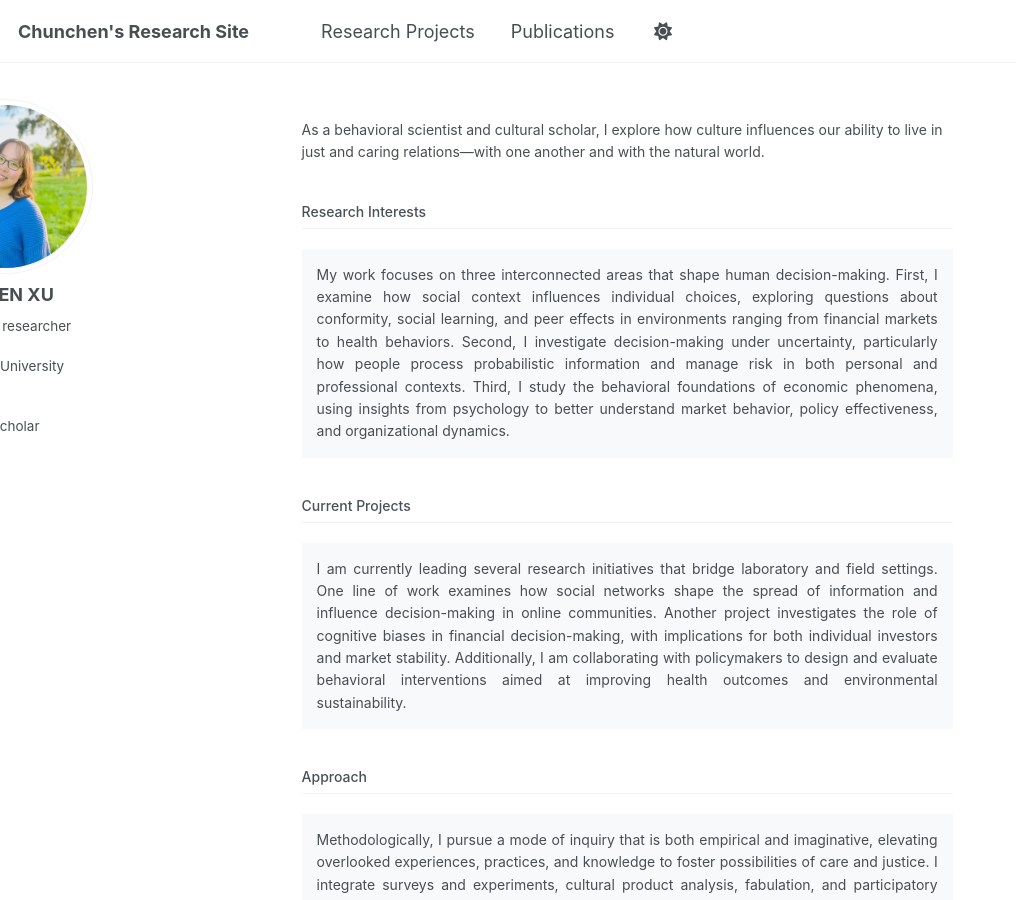
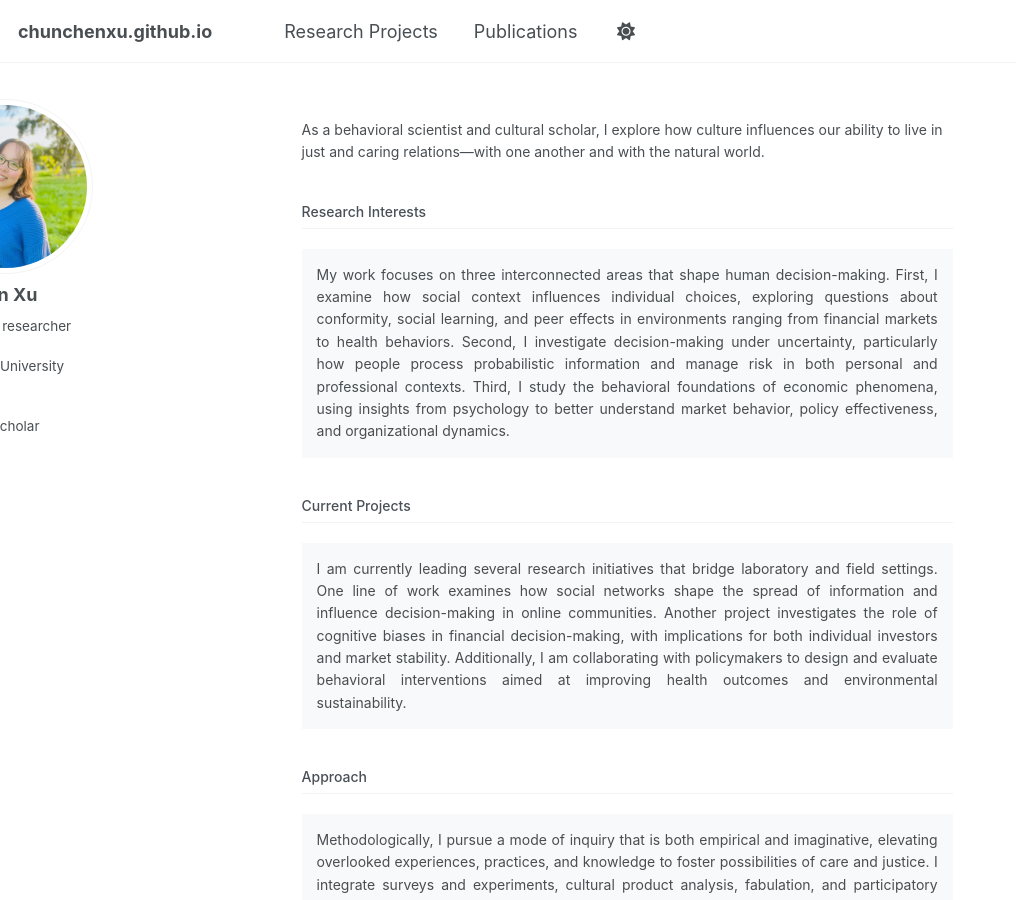
Before and after one commit to chunchenxu/chunchenxu.github.io, a Jekyll site: the page built from _pages/about.html, in a window 1280 px wide and 900 px high. Shown: the whole window, without its empty margins (0-1016 px from the left). Built offline with Jekyll 4.4.1, drawn with Linux system fonts in a browser that asks for light colours; some web fonts are replaced; a script that is not in the unit is left out.

Commit message:
Update _config.yml

```diff
--- a/_config.yml
+++ b/_config.yml
@@ -9,7 +9,7 @@
 # Basic Site Settings
 locale                   : "en-US"
 site_theme               : "default" # Currently available options are "default", "air"
-title                    : "Chunchen's Research Site"
+# title                  : "Chunchen's Research Site"
 title_separator          : "-"
 name                     : &name "Your Name"
 description              : &description "personal description"
@@ -22,7 +22,7 @@ repository               : "chunchenxu/chunchenxu.github.io"
 author:
   # Biographic information
   avatar           : "profile.png"
-  name             : "CHUNCHEN XU"
+  name             : "Chunchen Xu"
   pronouns         : # example: "she/her"
   bio              : "Postdoctoral researcher"
   location         : # "California, U.S."
```
